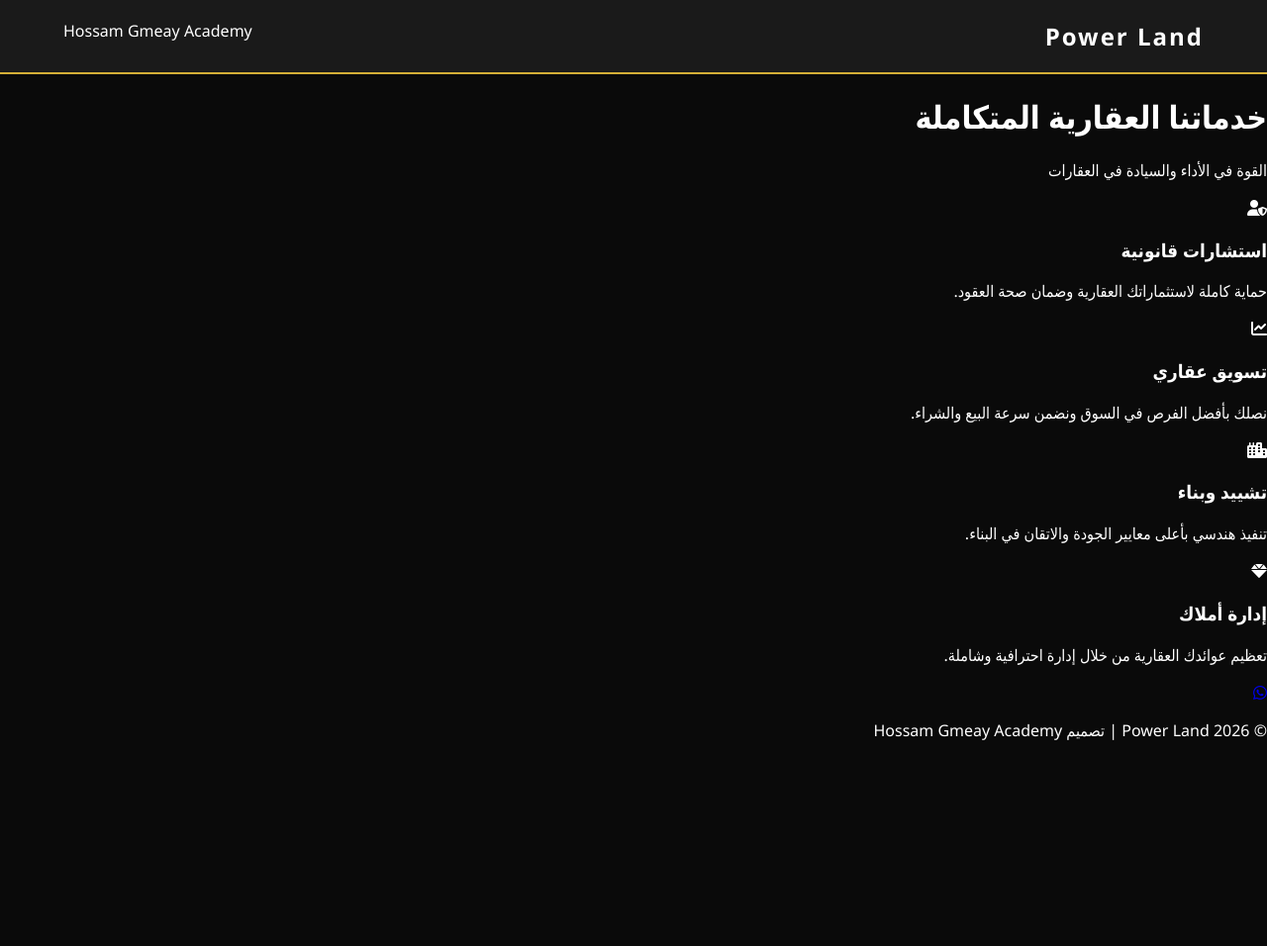
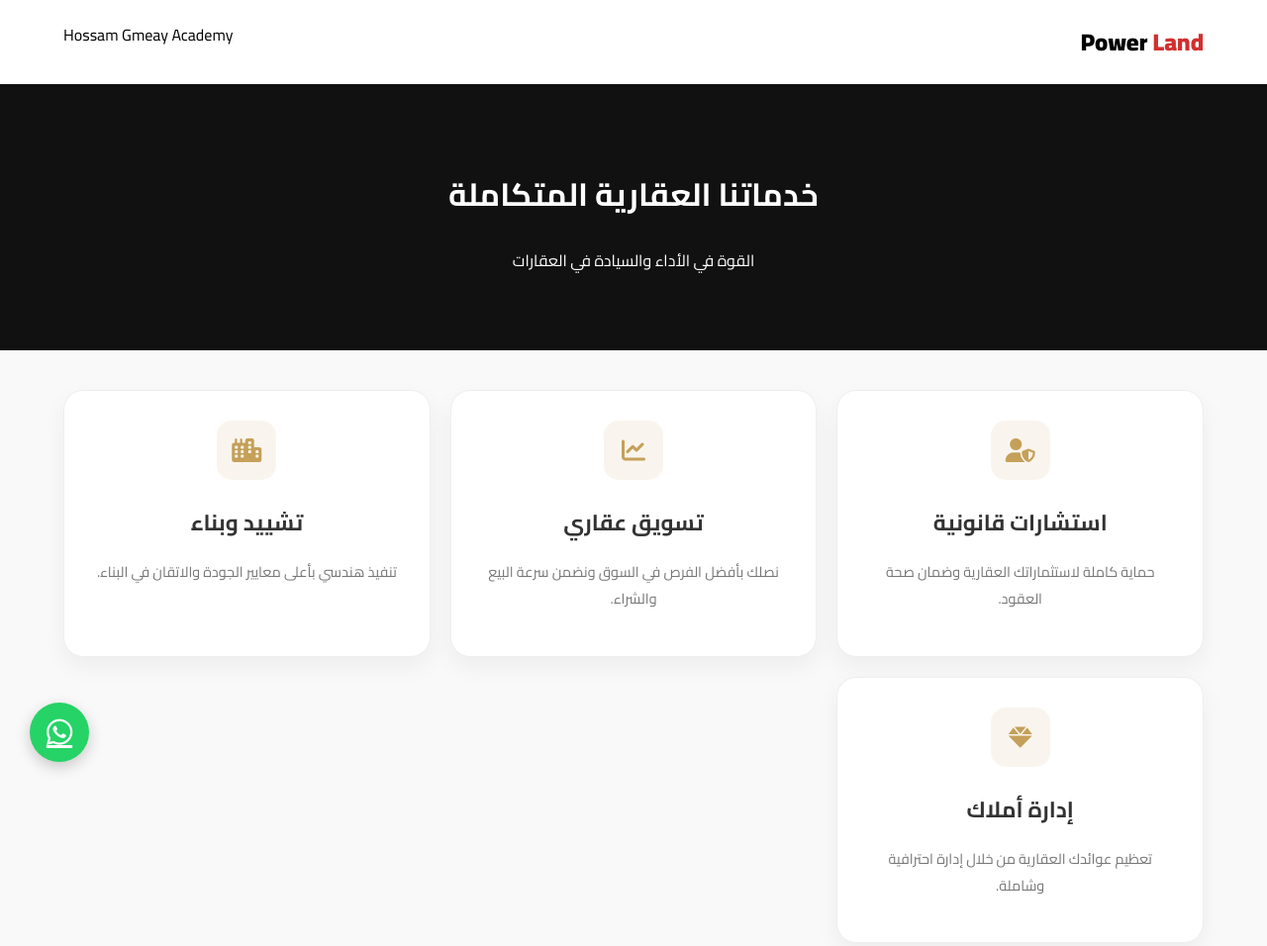
Before and after one commit to gmeay-ops/Power-land, a plain HTML site: page index.html in a window 1280 px wide. Shown: the top 956 px of the page at 99% size. Before the commit the page ends 800 px from the top, so only its background shows below. Drawn offline with Linux system fonts and the light colour scheme.

Commit message:
Refactor CSS styles and update variables
Updated color variables and styling for body and navbar. Added new styles for service cards and WhatsApp float button.

```diff
--- a/style.css
+++ b/style.css
@@ -1,82 +1,52 @@
 :root {
-    --black: #0a0a0a;
-    --red: #e60000;
-    --gold: #d4af37;
-    --white: #ffffff;
-    --gray: #1a1a1a;
+    --gold: #c5a059;
+    --red: #d32f2f;
+    --bg-light: #f9f9f9;
 }
 
-body {
-    background-color: var(--black);
-    color: var(--white);
-    font-family: 'Segoe UI', Tahoma, Geneva, Verdana, sans-serif;
-    margin: 0;
-    overflow-x: hidden;
+body { font-family: 'Cairo', sans-serif; background-color: var(--bg-light); margin: 0; text-align: center; }
+
+.navbar { display: flex; justify-content: space-between; padding: 20px 5%; background: white; box-shadow: 0 2px 10px rgba(0,0,0,0.1); }
+.logo { font-weight: 900; font-size: 1.5rem; }
+.red-text { color: var(--red); }
+
+.hero-mini { padding: 60px 20px; background: #111; color: white; }
+
+.services-container {
+    display: grid;
+    grid-template-columns: repeat(auto-fit, minmax(280px, 1fr));
+    gap: 20px;
+    padding: 40px 5%;
 }
 
-.gold { color: var(--gold); }
-.red { color: var(--red); }
-
-/* Navbar */
-.navbar {
-    display: flex;
-    justify-content: space-between;
-    padding: 20px 5%;
-    background: var(--gray);
-    border-bottom: 2px solid var(--gold);
-    position: sticky;
-    top: 0;
-    z-index: 100;
+.service-card {
+    background: white;
+    padding: 30px;
+    border-radius: 20px;
+    box-shadow: 0 10px 25px rgba(0,0,0,0.05);
+    transition: 0.3s;
+    border: 1px solid #eee;
 }
 
-.logo { font-size: 1.5rem; font-weight: 900; letter-spacing: 2px; }
+.service-card:hover { transform: translateY(-10px); }
 
-/* Hero Section */
-.hero {
-    text-align: center;
-    padding: 100px 20px;
-    background: linear-gradient(rgba(0,0,0,0.8), rgba(0,0,0,0.8)), url('your-image.jpg'); /* حط صورة عقار هنا */
-    background-size: cover;
+.icon-box {
+    width: 60px; height: 60px;
+    background: rgba(197, 160, 89, 0.1);
+    border-radius: 15px;
+    display: flex; align-items: center; justify-content: center;
+    margin: 0 auto 20px;
+    color: var(--gold);
+    font-size: 1.5rem;
 }
 
-.main-title { font-size: 4rem; margin: 0; }
-.sub-title { font-size: 1.5rem; color: var(--gold); margin-top: 10px; }
+.service-card h3 { margin-bottom: 15px; font-size: 1.4rem; color: #333; }
+.service-card p { color: #777; font-size: 0.9rem; }
 
-/* Form Style */
-.contact-form { padding: 50px 5%; background: var(--gray); }
-.form-container {
-    max-width: 500px;
-    margin: auto;
-    background: #000;
-    padding: 30px;
-    border: 1px solid var(--red);
-    border-radius: 15px;
+.whatsapp-float {
+    position: fixed; bottom: 30px; left: 30px;
+    background: #25d366; color: white;
+    width: 60px; height: 60px; border-radius: 50%;
+    display: flex; align-items: center; justify-content: center;
+    font-size: 30px; box-shadow: 0 5px 15px rgba(0,0,0,0.2);
 }
-
-input, select {
-    width: 100%;
-    padding: 12px;
-    margin: 10px 0;
-    background: #222;
-    border: 1px solid #444;
-    color: white;
-    border-radius: 5px;
-}
-
-.btn-pulse {
-    width: 100%;
-    padding: 15px;
-    background: var(--red);
-    color: white;
-    border: none;
-    font-weight: bold;
-    cursor: pointer;
-    border-radius: 5px;
-    animation: pulse 2s infinite;
-}
-
-@keyframes pulse {
-    0% { transform: scale(1); box-shadow: 0 0 0 0 rgba(230, 0, 0, 0.7); }
-    70% { transform: scale(1.05); box-shadow: 0 0 0 10px rgba(230, 0, 0, 0); }
-    100% { transform: scale(1); box-shadow: 0 0 0 0 rgba(230, 0, 0, 0); }
-}
```
